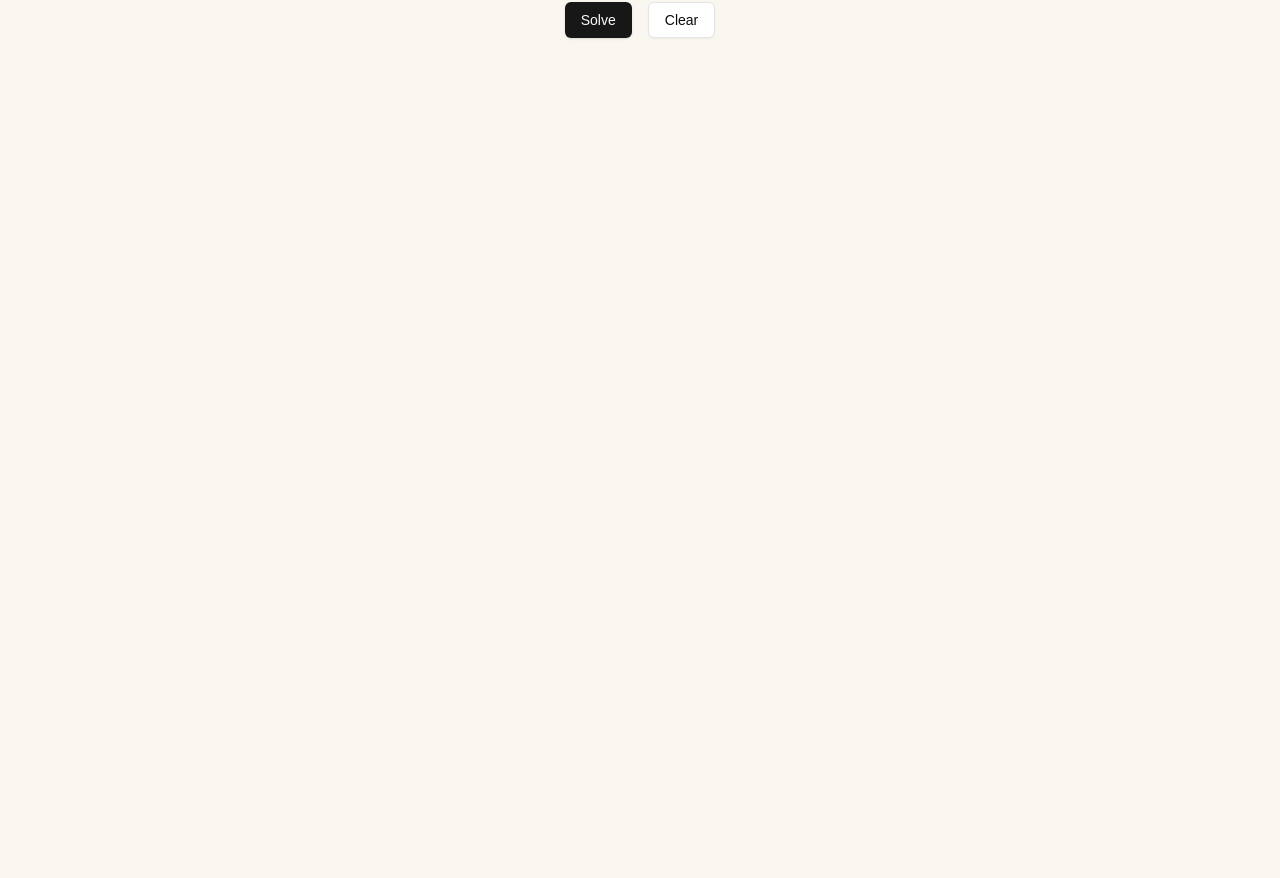
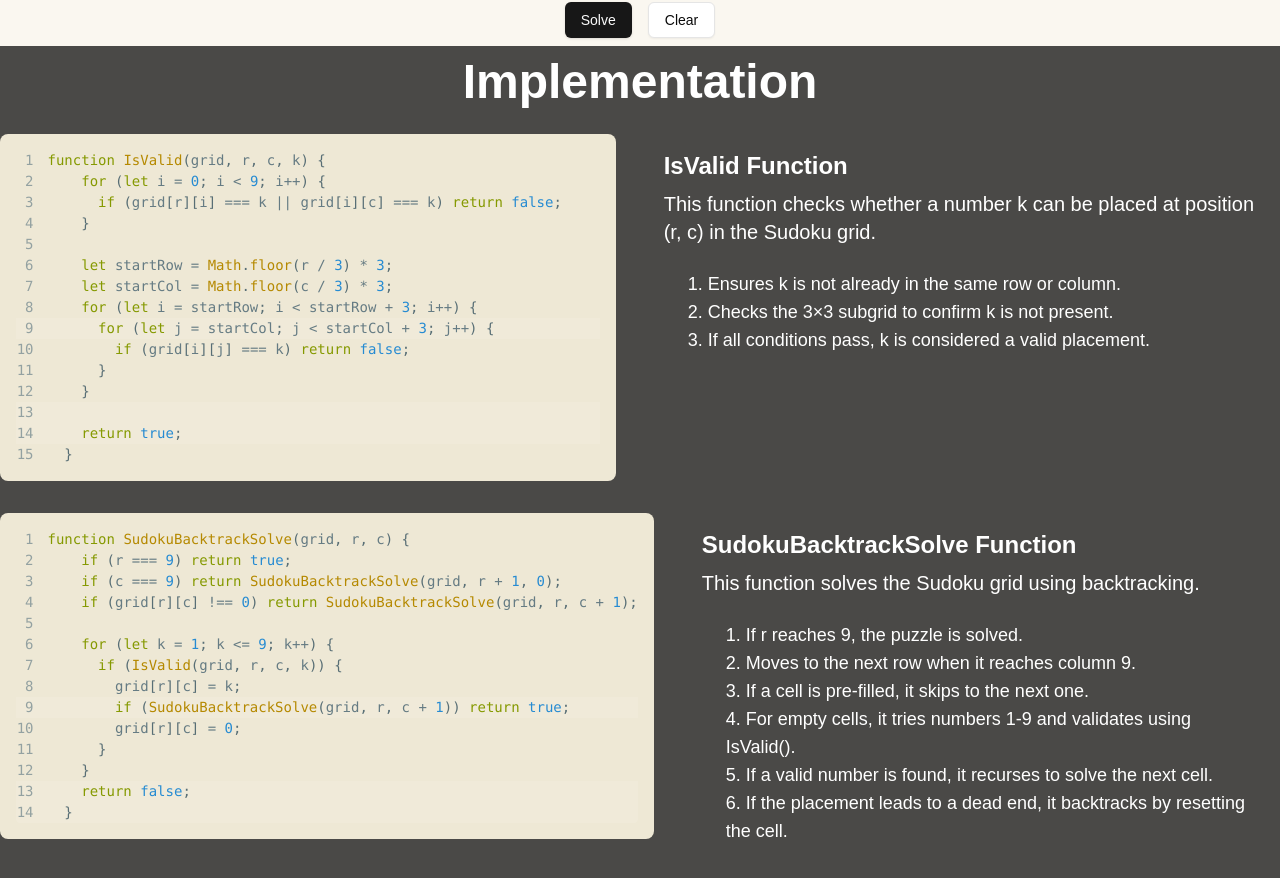
Before and after one commit to jspEclipse/sudoku-solver, a Next.js app in the folder sudoku-solver/: page / in a window 1280 px wide. Shown: the part 494-1372 px from the top of the page. Before the commit the page ends 800 px from the top, so only its background shows below. Built offline with nearby package versions, Linux system fonts and the light colour scheme.

Commit message:
finished footer

```diff
--- /dev/null
+++ b/sudoku-solver/app/components/Footer.jsx
@@ -0,0 +1,83 @@
+import { CodeBlock } from "@/components/ui/code-block";
+
+const Footer = () => {
+  const IsValidCodeBlock = `function IsValid(grid, r, c, k) {
+    for (let i = 0; i < 9; i++) {
+      if (grid[r][i] === k || grid[i][c] === k) return false;
+    }
+
+    let startRow = Math.floor(r / 3) * 3;
+    let startCol = Math.floor(c / 3) * 3;
+    for (let i = startRow; i < startRow + 3; i++) {
+      for (let j = startCol; j < startCol + 3; j++) {
+        if (grid[i][j] === k) return false;
+      }
+    }
+
+    return true;
+  }`;
+
+  const SudokuBacktrackSolveCodeBlock = `function SudokuBacktrackSolve(grid, r, c) {
+    if (r === 9) return true;
+    if (c === 9) return SudokuBacktrackSolve(grid, r + 1, 0);
+    if (grid[r][c] !== 0) return SudokuBacktrackSolve(grid, r, c + 1);
+
+    for (let k = 1; k <= 9; k++) {
+      if (IsValid(grid, r, c, k)) {
+        grid[r][c] = k;
+        if (SudokuBacktrackSolve(grid, r, c + 1)) return true;
+        grid[r][c] = 0;
+      }
+    }
+    return false;
+  }`;
+
+  return (
+    <>
+      <div className="text-center text-[3rem] mb-4 font-bold text-white">Implementation</div>
+
+      {/* IsValid Function */}
+      <div className="flex items-start justify-center mb-8 text-white">
+        <div className="max-w-2xl w-full mr-4">
+          <CodeBlock language="jsx" highlightLines={[9, 13, 14, 18]} code={IsValidCodeBlock} />
+        </div>
+        <div className="max-w-2xl w-full ml-4 p-4">
+          <div className="text-2xl font-semibold mb-2">IsValid Function</div>
+          <p className="text-xl">
+            This function checks whether a number k can be placed at position (r, c) in the Sudoku grid.
+          </p>
+          <br/>
+          <ul className="pl-6 text-lg">
+            <li>1. Ensures k is not already in the same row or column.</li>
+            <li>2. Checks the 3×3 subgrid to confirm k is not present.</li>
+            <li>3. If all conditions pass, k is considered a valid placement.</li>
+          </ul>
+        </div>
+      </div>
+
+      {/* SudokuBacktrackSolve Function */}
+      <div className="flex items-start justify-center pb-8 text-white">
+        <div className="max-w-2xl w-full mr-4">
+          <CodeBlock language="jsx" highlightLines={[9, 13, 14, 18]} code={SudokuBacktrackSolveCodeBlock} />
+        </div>
+        <div className="max-w-2xl w-full ml-4 p-4">
+          <div className="text-2xl font-semibold mb-2">SudokuBacktrackSolve Function</div>
+          <p className="text-xl">
+            This function solves the Sudoku grid using backtracking.
+          </p>
+          <br/>
+          <ul className="pl-6 text-lg">
+            <li>1. If r reaches 9, the puzzle is solved.</li>
+            <li>2. Moves to the next row when it reaches column 9.</li>
+            <li>3. If a cell is pre-filled, it skips to the next one.</li>
+            <li>4. For empty cells, it tries numbers 1-9 and validates using IsValid().</li>
+            <li>5. If a valid number is found, it recurses to solve the next cell.</li>
+            <li>6. If the placement leads to a dead end, it backtracks by resetting the cell.</li>
+          </ul>
+        </div>
+      </div>
+    </>
+  );
+};
+
+export default Footer;
--- a/sudoku-solver/app/components/SudokuGrid.jsx
+++ b/sudoku-solver/app/components/SudokuGrid.jsx
@@ -73,7 +73,7 @@ const SudokuGrid = () => {
                 type="text"
                 value={cell}
                 onChange={(e) => handleChange(rowIndex, colIndex, e.target.value)}
-                className="w-10 h-10 text-center border border-gray-400 text-black focus:outline-none focus:ring-2 focus:ring-blue-500"
+                className="w-10 h-10 text-center border border-gray-400 text-black focus:outline-none"
               />
             ))
           )}
--- a/sudoku-solver/app/components/TopHeader.jsx
+++ b/sudoku-solver/app/components/TopHeader.jsx
@@ -1,6 +1,6 @@
 const TopHeader = () => {
     return (
-        <div className="min-h-28 bg-[#4A4947] text-white text-center text-[3rem] mb-4">
+        <div className="min-h-28 bg-[#4A4947] text-white text-center text-[3rem]">
             Sudoku
         </div>
     );
--- a/sudoku-solver/app/layout.jsx
+++ b/sudoku-solver/app/layout.jsx
@@ -8,7 +8,7 @@ export const metadata = {
 export default function RootLayout({ children }) {
   return (
     <html lang="en">
-      <body className="bg-[#FAF7F0]">
+      <body className="bg-[#4A4947]">
         {children}
       </body>
     </html>
--- a/sudoku-solver/app/page.jsx
+++ b/sudoku-solver/app/page.jsx
@@ -1,5 +1,6 @@
 import SudokuGrid from "./components/SudokuGrid";
 import TopHeader from "./components/TopHeader";
+import Footer from "./components/Footer";
 
 export default function Home() {
   return (
@@ -7,8 +8,11 @@ export default function Home() {
       <div>
         <TopHeader/>
       </div>
-      <div className="flex justify-center">
+      <div className="flex justify-center bg-[#FAF7F0] pt-4">
         <SudokuGrid/>
+      </div>
+      <div>
+        <Footer/>
       </div>
     </div>
   );
--- /dev/null
+++ b/sudoku-solver/components/ui/code-block.jsx
@@ -0,0 +1,91 @@
+"use client";;
+import React from "react";
+import { Prism as SyntaxHighlighter } from "react-syntax-highlighter";
+import { solarizedlight } from "react-syntax-highlighter/dist/cjs/styles/prism";
+import { IconCheck, IconCopy } from "@tabler/icons-react";
+
+export const CodeBlock = ({
+  language,
+  filename,
+  code,
+  highlightLines = [],
+  tabs = []
+}) => {
+  const [copied, setCopied] = React.useState(false);
+  const [activeTab, setActiveTab] = React.useState(0);
+
+  const tabsExist = tabs.length > 0;
+
+  const copyToClipboard = async () => {
+    const textToCopy = tabsExist ? tabs[activeTab].code : code;
+    if (textToCopy) {
+      await navigator.clipboard.writeText(textToCopy);
+      setCopied(true);
+      setTimeout(() => setCopied(false), 2000);
+    }
+  };
+
+  const activeCode = tabsExist ? tabs[activeTab].code : code;
+  const activeLanguage = tabsExist
+    ? tabs[activeTab].language || language
+    : language;
+  const activeHighlightLines = tabsExist
+    ? tabs[activeTab].highlightLines || []
+    : highlightLines;
+
+  return (
+    (<div className="relative w-full rounded-lg bg-[#eee8d5] p-4 font-mono text-sm">
+      <div className="flex flex-col gap-2">
+        {tabsExist && (
+          <div className="flex  overflow-x-auto">
+            {tabs.map((tab, index) => (
+              <button
+                key={index}
+                onClick={() => setActiveTab(index)}
+                className={`px-3 !py-2 text-xs transition-colors font-sans ${
+                  activeTab === index
+                    ? "text-white"
+                    : "text-zinc-400 hover:text-zinc-200"
+                }`}>
+                {tab.name}
+              </button>
+            ))}
+          </div>
+        )}
+        {!tabsExist && filename && (
+          <div className="flex justify-between items-center py-2">
+            <div className="text-xs text-zinc-400">{filename}</div>
+            <button
+              onClick={copyToClipboard}
+              className="flex items-center gap-1 text-xs text-zinc-400 hover:text-zinc-200 transition-colors font-sans">
+              {copied ? <IconCheck size={14} /> : <IconCopy size={14} />}
+            </button>
+          </div>
+        )}
+      </div>
+      <SyntaxHighlighter
+        language={activeLanguage}
+        style={solarizedlight}
+        customStyle={{
+          margin: 0,
+          padding: 0,
+          background: "transparent",
+          fontSize: "0.875rem", // text-sm equivalent
+        }}
+        wrapLines={true}
+        showLineNumbers={true}
+        lineProps={(lineNumber) => ({
+          style: {
+            backgroundColor: activeHighlightLines.includes(lineNumber)
+              ? "rgba(255,255,255,0.1)"
+              : "transparent",
+            display: "block",
+            width: "100%",
+          },
+        })}
+        PreTag="div">
+        {String(activeCode)}
+      </SyntaxHighlighter>
+    </div>)
+  );
+};
--- a/sudoku-solver/package.json
+++ b/sudoku-solver/package.json
@@ -10,12 +10,14 @@
   },
   "dependencies": {
     "@radix-ui/react-slot": "^1.1.2",
+    "@tabler/icons-react": "^3.29.0",
     "class-variance-authority": "^0.7.1",
     "clsx": "^2.1.1",
     "lucide-react": "^0.474.0",
     "next": "15.1.6",
     "react": "^19.0.0",
     "react-dom": "^19.0.0",
+    "react-syntax-highlighter": "^15.6.1",
     "tailwind-merge": "^3.0.1",
     "tailwindcss-animate": "^1.0.7"
   },
```
Also changed, not shown: 1 other file (tests, documents, lock files or other folders).
